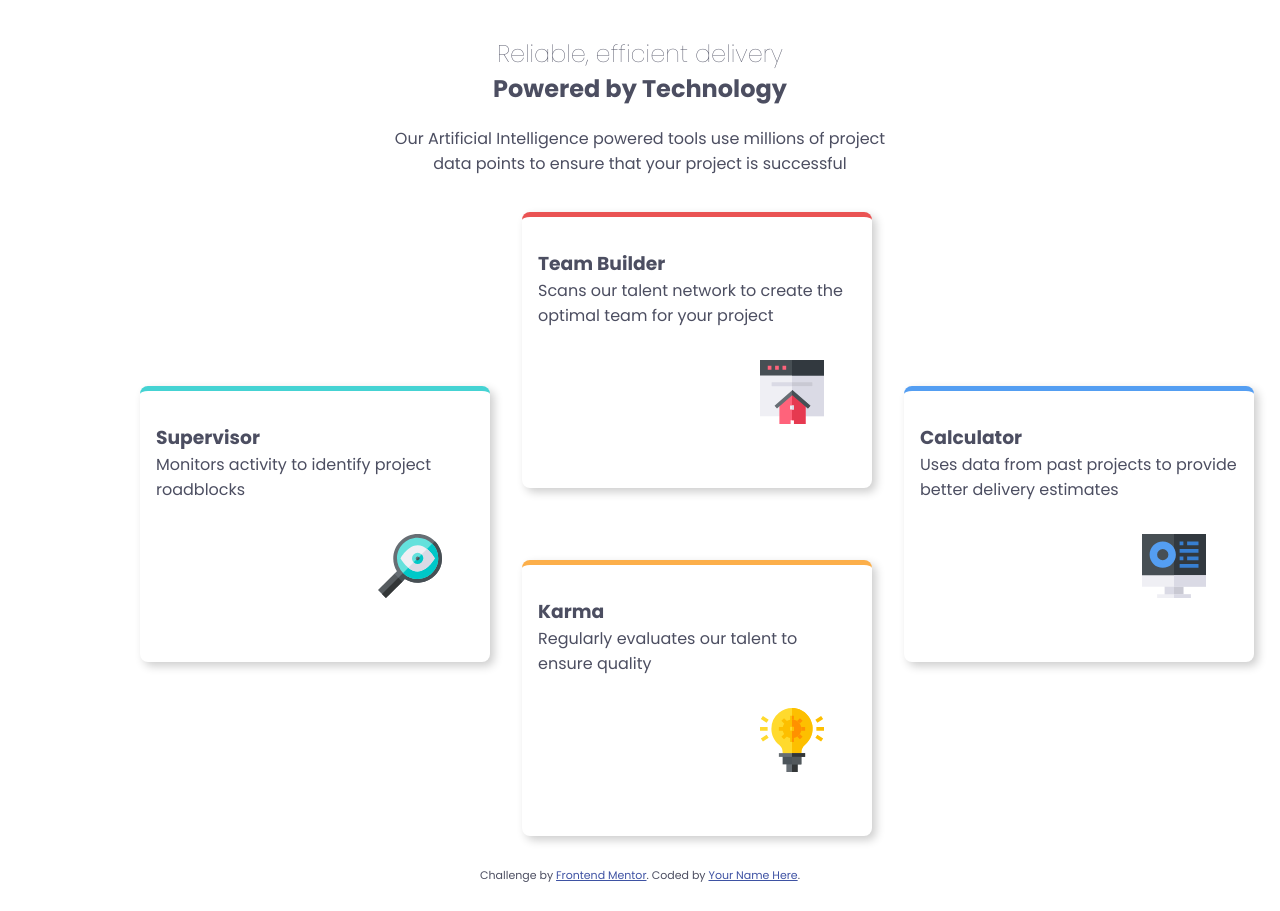
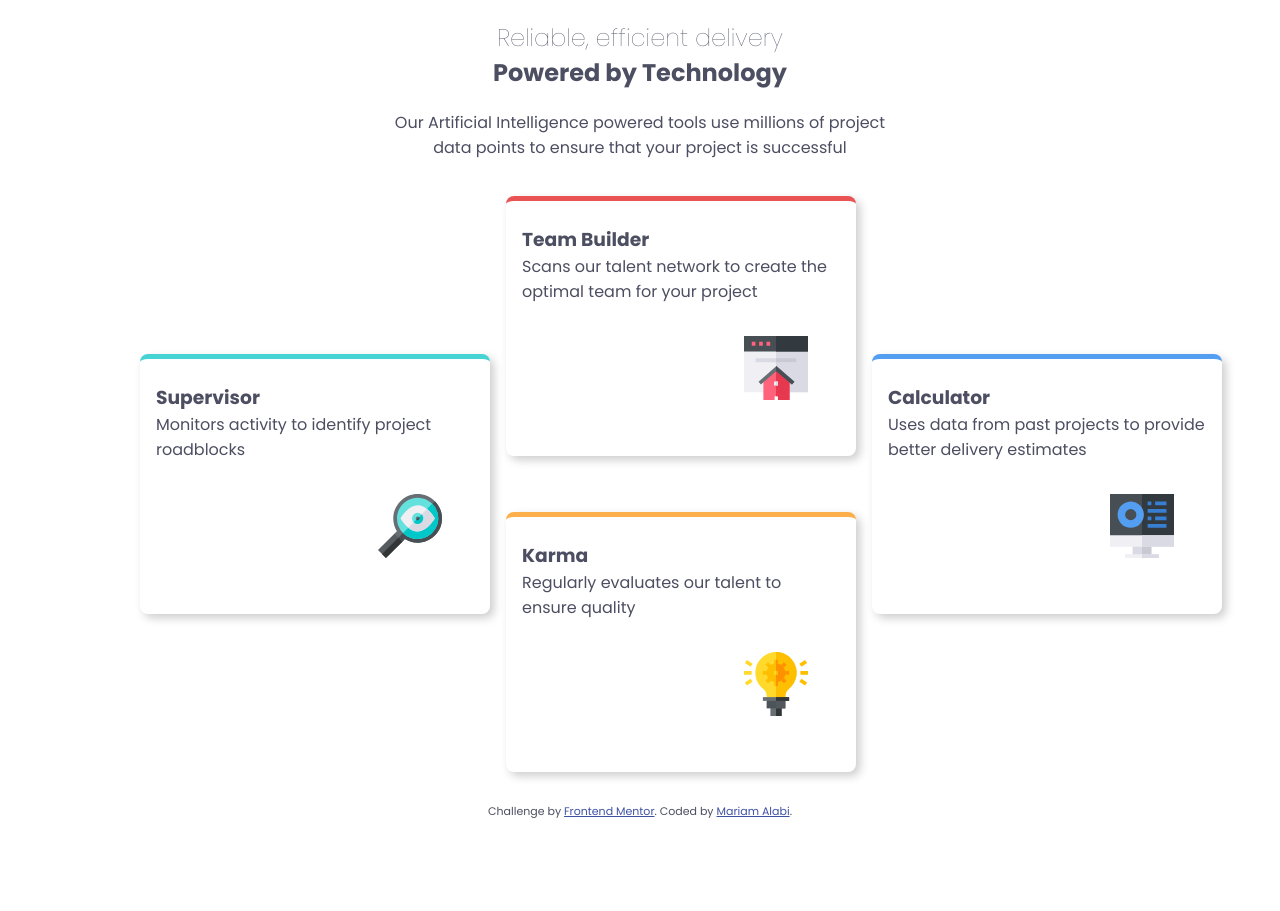
Before and after one commit to mar-alabi/Four-card-feature-section, a plain HTML site: page index.html in a window 1280 px wide. After the commit the page ends 831 px from the top, so only its background shows below. Drawn offline with Linux system fonts and the light colour scheme.

```diff
--- a/index.html
+++ b/index.html
@@ -70,7 +70,7 @@
           Challenge by
           <a href="https://www.frontendmentor.io?ref=challenge" target="_blank"
             >Frontend Mentor</a
-          >. Coded by <a href="#">Your Name Here</a>.
+          >. Coded by <a href="https://github.com/mar-alabi">Mariam Alabi</a>.
         </p>
       </footer>
     </div>
--- a/style.css
+++ b/style.css
@@ -21,8 +21,9 @@
 body {
   font-family: "Poppins", sans-serif;
   margin: 0;
-  padding: 1rem;
+  padding: 0;
   color: var(--grey500);
+  font-size: 16px;
 }
 
 .container {
@@ -53,7 +54,7 @@ body {
 }
 .card {
   background-color: var(--white);
-  padding: 2rem 1rem;
+  padding: 1.5rem 1rem;
   border-radius: 8px;
   border-top-style: solid;
   border-top-width: 5px;
@@ -103,7 +104,7 @@ body {
 @media (min-width: 1280px) {
   .grid-container {
     display: grid;
-    gap: 2rem;
+    gap: 1rem;
     grid-template-columns: repeat(3, 350px);
     grid-template-rows: repeat(2, 1fr);
     align-items: center;
```
Also changed, not shown: images/desktop_view.png (added), images/mobile_view.png (added), 2 other files.
